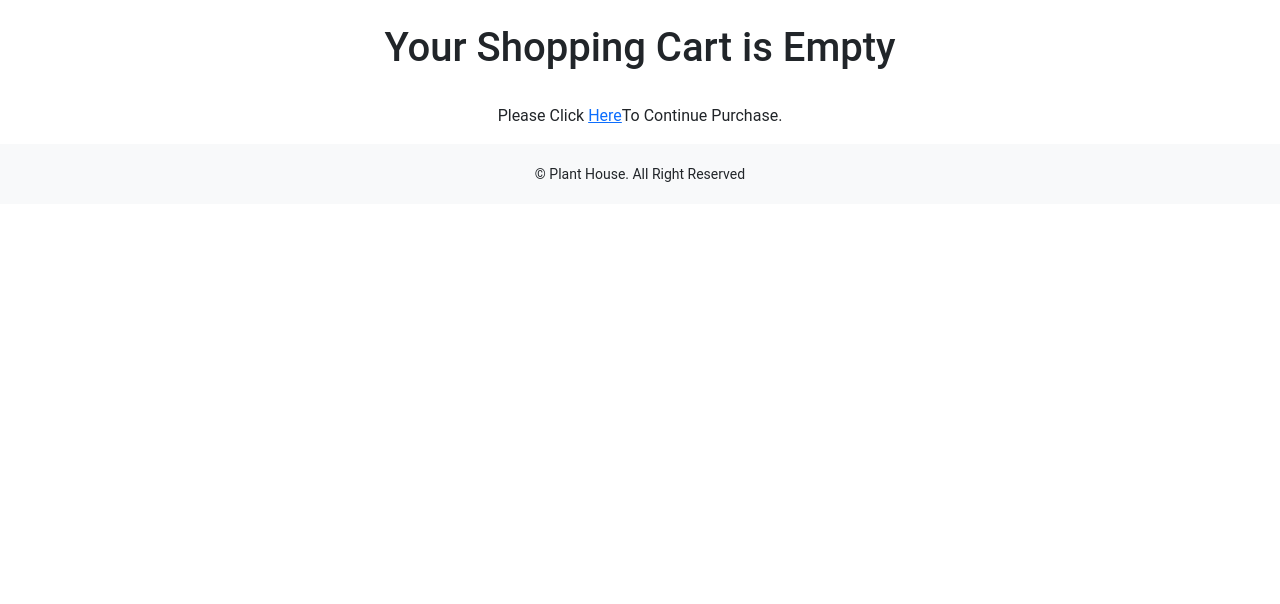
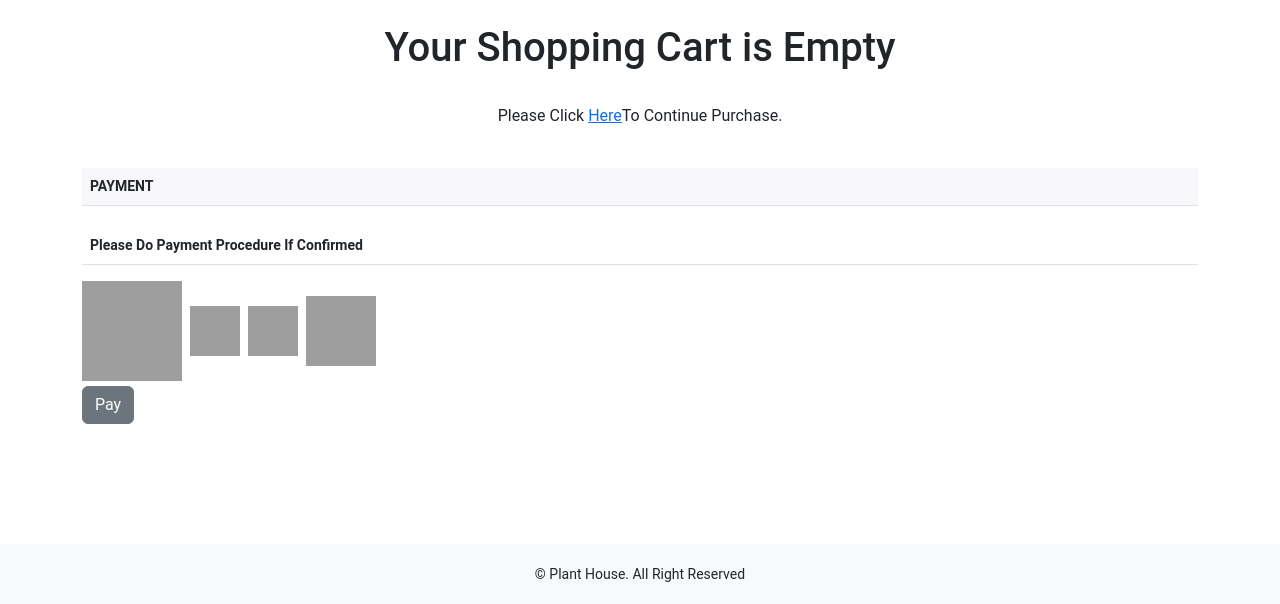
Before and after one commit to AneettaJijo/inmakesproject, a Django app: page /cart/ in a window 1280 px wide. Shown: the part 234-838 px from the top of the page. Before the commit the page ends 416 px from the top, so only its background shows below. Run offline with Django 4.2, Linux system fonts and the light colour scheme; data that the repository does not hold is empty; some libraries are stand-ins or nearby versions; grey boxes are pictures that could not be loaded.

Commit message:
Update cart.html

```diff
--- a/ecommerce/planthouse/templates/cart.html
+++ b/ecommerce/planthouse/templates/cart.html
@@ -92,8 +92,34 @@ Cart
                     <a href="{% url 'plantproducts:AllProdC' %}" class="btn btn-secondary btn-block my_custom_button">Continue</a>
                 </div>
                 {% endif %}
+                <table class=" table my_table">
+                    <thead class="table_head">
+                    <tr>
+                        <th>
+                            Payment
+                        </th>
+                    </tr>
+                    </thead>
+                    <tbody>
+                    <tr>
+                        <td>
+                            <br><b>Please Do Payment Procedure If Confirmed</b>
+                        </td>
+                    </tr>
+                    <br>
+                    </tbody>
+                </table>
+                <div>
+                    <img src="{% static 'image/google.png' %}" height="100px;" width="100px;">&nbsp;
+                    <img src="{% static 'image/mastercard.png' %}"  height="50px;" width="50px;">&nbsp;
+                    <img src="{% static 'image/paypal.png' %}"  height="50px;" width="50px;">&nbsp;
+                    <img src="{% static 'image/download.png' %}"  height="70px;" width="70px;">
+                </div>
+                <div class="mx_auto">
+                    <a href="{% url 'plantproducts:AllProdC' %}" class="btn btn-secondary btn-block my_custom_button">Pay</a>
+                </div>
             </div>
         </div>
-    </div>
+    </div><br><br><br><br><br>
 
 {% endblock %}
```
